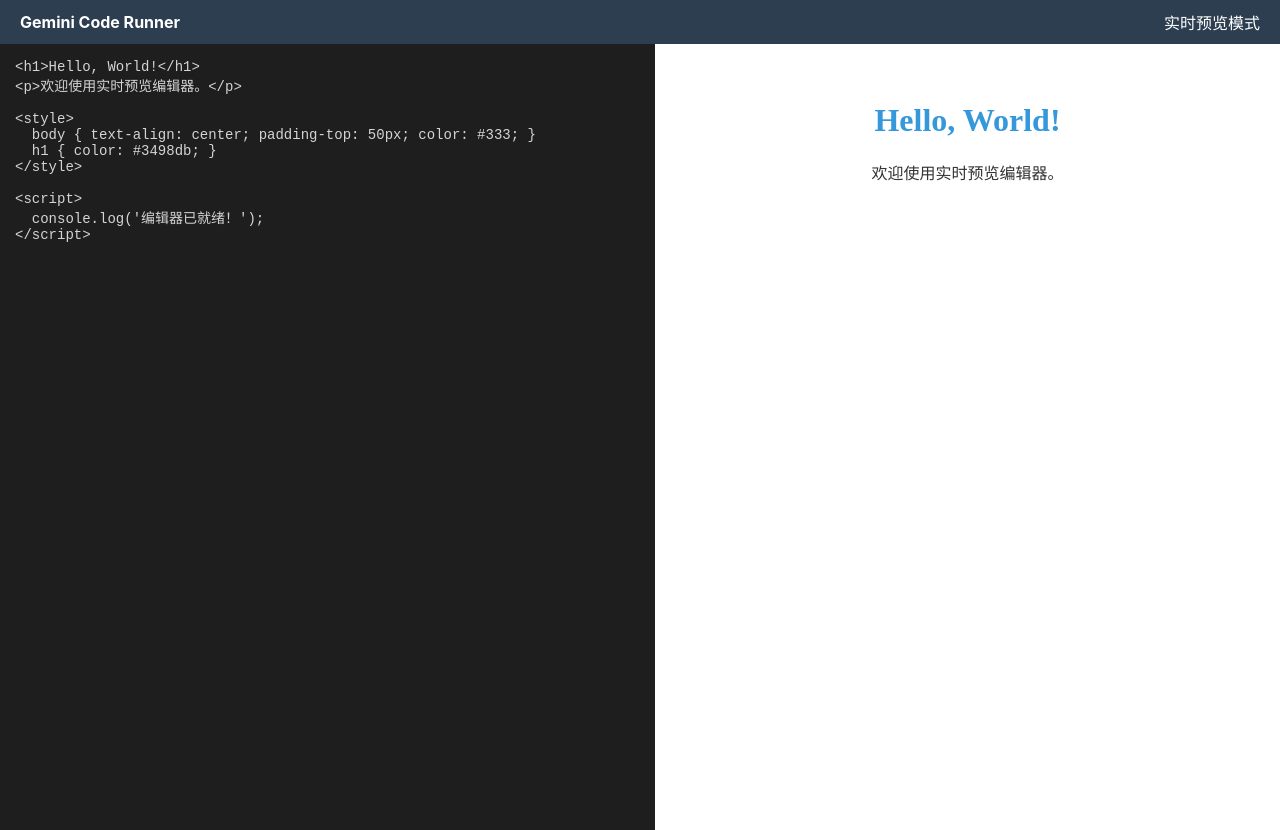
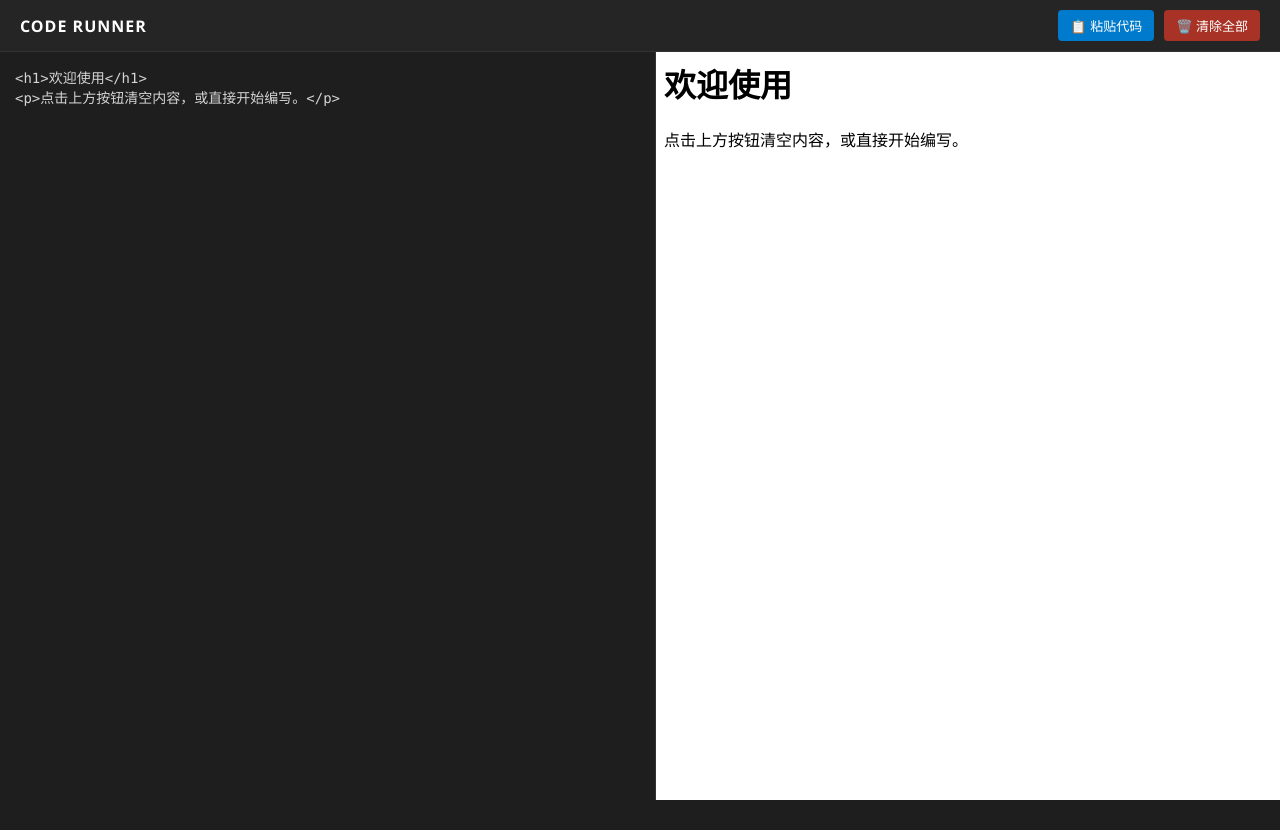
Before and after one commit to zcygod1337/run, a plain HTML site: page index.html in a window 1280 px wide. After the commit the page ends 800 px from the top, so only its background shows below. Drawn offline with Linux system fonts and the light colour scheme.

Commit message:
Update index.html

```diff
--- a/index.html
+++ b/index.html
@@ -3,81 +3,91 @@
 <head>
     <meta charset="UTF-8">
     <meta name="viewport" content="width=device-width, initial-scale=1.0">
-    <title>极简在线 HTML 编辑器</title>
+    <title>HTML 实时编辑器 Pro</title>
     <style>
+        :root {
+            --bg-color: #1e1e1e;
+            --header-color: #252526;
+            --accent-color: #007acc;
+            --text-color: #d4d4d4;
+        }
         body {
             margin: 0;
             padding: 0;
-            font-family: -apple-system, BlinkMacSystemFont, "Segoe UI", Roboto, sans-serif;
+            font-family: 'Segoe UI', Tahoma, Geneva, Verdana, sans-serif;
             display: flex;
             flex-direction: column;
             height: 100vh;
-            overflow: hidden;
+            background: var(--bg-color);
         }
         header {
-            background: #2c3e50;
+            background: var(--header-color);
             color: white;
             padding: 10px 20px;
             display: flex;
             justify-content: space-between;
             align-items: center;
+            border-bottom: 1px solid #333;
         }
+        .toolbar {
+            display: flex;
+            gap: 10px;
+        }
+        .btn {
+            background: #444;
+            color: white;
+            border: none;
+            padding: 6px 12px;
+            border-radius: 4px;
+            cursor: pointer;
+            font-size: 13px;
+            transition: 0.2s;
+        }
+        .btn:hover { background: #555; }
+        .btn-danger { background: #a93226; }
+        .btn-danger:hover { background: #c0392b; }
+        .btn-primary { background: var(--accent-color); }
+        .btn-primary:hover { background: #1a8ad4; }
+
         .container {
             display: flex;
             flex: 1;
-            height: calc(100vh - 50px);
+            overflow: hidden;
         }
         textarea {
             width: 50%;
             height: 100%;
             border: none;
             padding: 15px;
-            font-family: "Fira Code", monospace;
+            font-family: "Consolas", "Monaco", monospace;
             font-size: 14px;
-            background: #1e1e1e;
-            color: #d4d4d4;
+            background: var(--bg-color);
+            color: var(--text-color);
             resize: none;
             outline: none;
+            border-right: 1px solid #333;
         }
         iframe {
             width: 50%;
             height: 100%;
             border: none;
-            background: #fff;
-        }
-        .btn {
-            background: #27ae60;
-            color: white;
-            border: none;
-            padding: 8px 16px;
-            border-radius: 4px;
-            cursor: pointer;
-            transition: background 0.3s;
-        }
-        .btn:hover {
-            background: #2ecc71;
+            background: white;
         }
     </style>
 </head>
 <body>
 
 <header>
-    <strong>Gemini Code Runner</strong>
-    <span>实时预览模式</span>
+    <div style="font-weight: bold; letter-spacing: 1px;">CODE RUNNER</div>
+    <div class="toolbar">
+        <button class="btn btn-primary" onclick="pasteCode()">📋 粘贴代码</button>
+        <button class="btn btn-danger" onclick="clearCode()">🗑️ 清除全部</button>
+    </div>
 </header>
 
 <div class="container">
-    <textarea id="code-input" placeholder="在这里输入 HTML/CSS/JS 代码..." spellcheck="false"><h1>Hello, World!</h1>
-<p>欢迎使用实时预览编辑器。</p>
-
-<style>
-  body { text-align: center; padding-top: 50px; color: #333; }
-  h1 { color: #3498db; }
-</style>
-
-<script>
-  console.log('编辑器已就绪！');
-</script></textarea>
+    <textarea id="code-input" placeholder="请在此粘贴或编写 HTML 代码..." spellcheck="false"><h1>欢迎使用</h1>
+<p>点击上方按钮清空内容，或直接开始编写。</p></textarea>
     <iframe id="preview"></iframe>
 </div>
 
@@ -93,10 +103,27 @@
         iframeDoc.close();
     }
 
-    // 监听输入事件，实现实时更新
+    // 清除功能
+    function clearCode() {
+        if(confirm('确定要清除所有代码吗？')) {
+            input.value = '';
+            updatePreview();
+            input.focus();
+        }
+    }
+
+    // 粘贴功能 (使用 Clipboard API)
+    async function pasteCode() {
+        try {
+            const text = await navigator.clipboard.readText();
+            input.value = text;
+            updatePreview();
+        } catch (err) {
+            alert('粘贴失败：请确保已授予浏览器剪贴板访问权限，或使用 Ctrl+V 访问。');
+        }
+    }
+
     input.addEventListener('input', updatePreview);
-
-    // 页面加载时初始化预览
     window.onload = updatePreview;
 </script>
 
```
